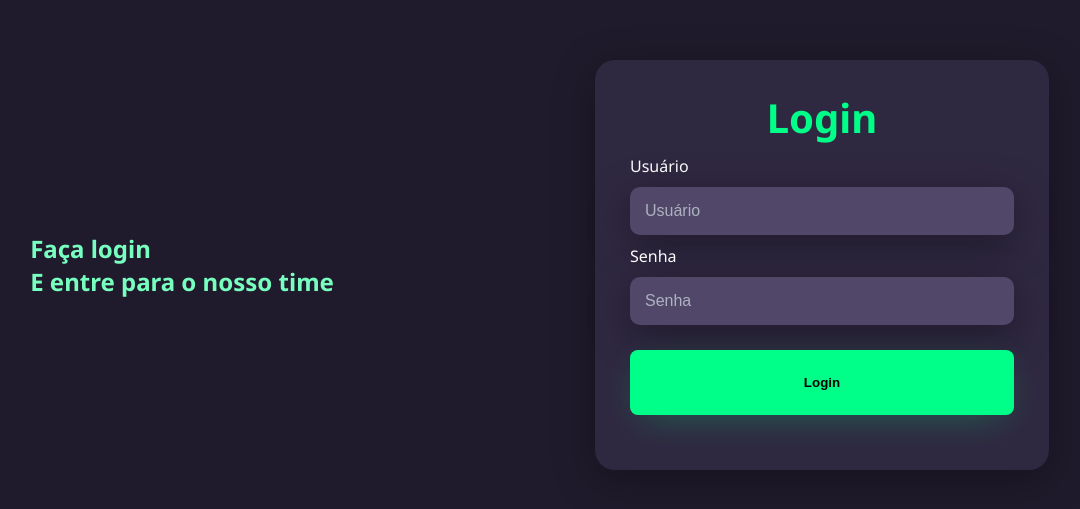
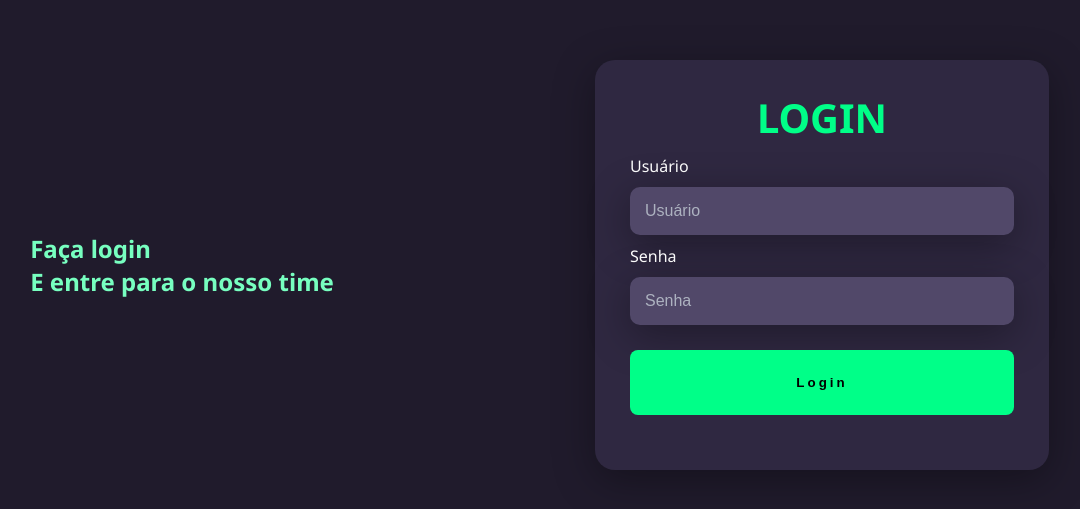
Before and after one commit to ELSON-341/pagina-login, a plain HTML site: page index.html in a window 1280 px wide. Shown: the part 135-644 px from the top of the page, without its empty margins (138-1218 px from the left). Drawn offline with Linux system fonts and the light colour scheme; a web font is replaced by a local one.

Commit message:
erros consertados

```diff
--- a/style.css
+++ b/style.css
@@ -21,7 +21,7 @@ main {
     flex-direction: column;
 }
 #left-login > h1 {
-color: #77ffc0;
+color: #77ffc0;;
 }
 #right-login {
     width: 50vw;
@@ -45,6 +45,7 @@ color: #77ffc0;
     font-size: 2.5em;
     color: #00ff88;
     font-weight: 800;
+    text-transform: uppercase;
     margin: 0;
 }
 .textfild {
@@ -81,8 +82,14 @@ color: #77ffc0;
     border-radius: 8px;
     outline: none;
     font-weight: 800;
-    letter-spacing: 3epx;
+    letter-spacing: 3px;
     background-color: #00ff88;
     cursor: pointer;
-    box-shadow: 0px 10px 40px -12px #00ff8052;
 }
+.btn-longi:hover {
+    box-shadow: 0px 2em 2em -12px #04723b52;
+}
+.btn-longi:active {
+    background-color:#045831;
+    color: white;
+}
```
